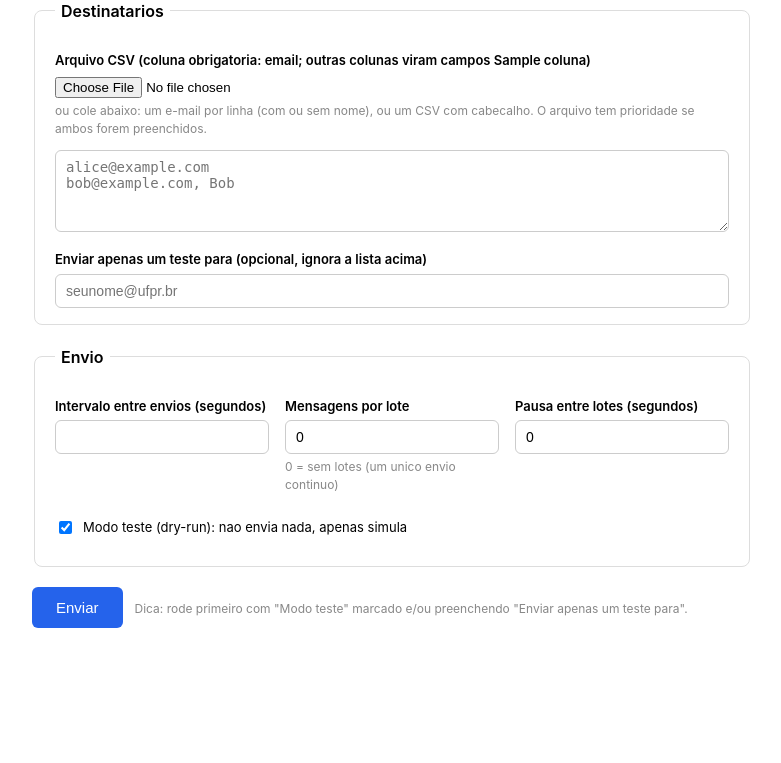
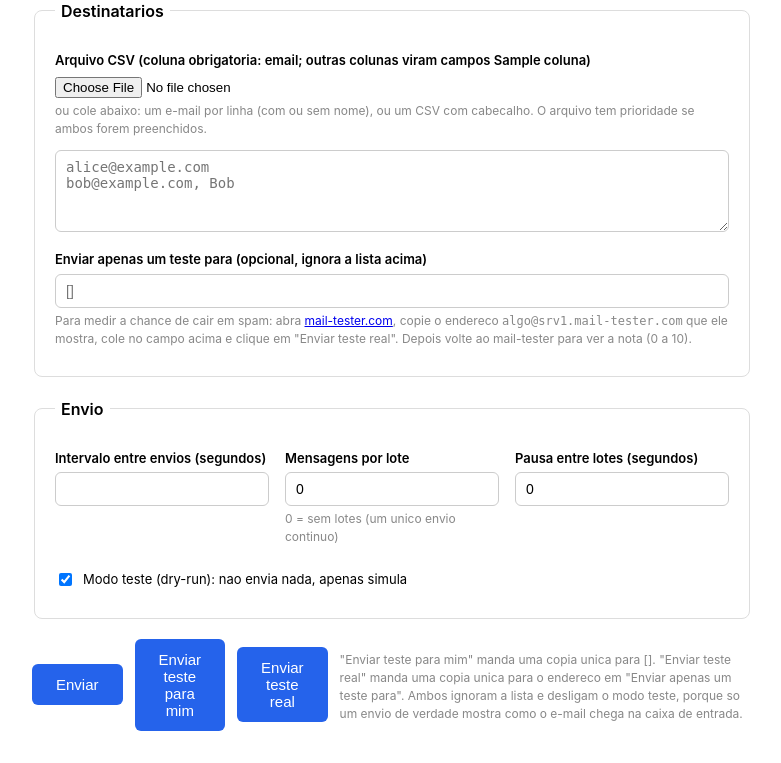
Before and after one commit to wboeger/BULKMAIL, a Flask app: template webapp/templates/index.html in a window 1280 px wide. Shown: the part 1219-1982 px from the top of the page, without its empty margins (248-1029 px from the left). Before the commit the page ends 1847 px from the top, so only its background shows below. Run offline with Flask 3, Linux system fonts and the light colour scheme; the template is opened without the code that fills it: most values are stand-ins (such as "Sample title", 1, 10 or a date in 2020).

Commit message:
feat: one-click single-message test sends from the web form
Add "Enviar teste para mim" and "Enviar teste real" next to the send
button. Both fill test_email, force dry_run off, and submit exactly one
message: a dry-run never leaves the machine, so it cannot show whether a
provider files the mail as spam.

Typing a mail-tester address also surfaces its result URL, derived from
the local part. The address itself is not scraped: mail-tester injects it
with JavaScript and exposes no stable endpoint, so the operator pastes it.

Submitting goes through requestSubmit() so the browser still enforces the
required subject and message fields.

```diff
--- a/webapp/templates/index.html
+++ b/webapp/templates/index.html
@@ -107,7 +107,14 @@
       <p class="hint">ou cole abaixo: um e-mail por linha (com ou sem nome), ou um CSV com cabecalho. O arquivo tem prioridade se ambos forem preenchidos.</p>
       <textarea name="recipients_text" rows="4" placeholder="alice@example.com&#10;bob@example.com, Bob"></textarea>
       <label>Enviar apenas um teste para (opcional, ignora a lista acima)</label>
-      <input type="email" name="test_email" placeholder="seunome@ufpr.br" />
+      <input type="email" id="test_email" name="test_email" placeholder="{{ defaults.user }}" />
+      <p class="hint">
+        Para medir a chance de cair em spam: abra
+        <a href="https://www.mail-tester.com" target="_blank" rel="noopener">mail-tester.com</a>,
+        copie o endereco <code>algo@srv1.mail-tester.com</code> que ele mostra, cole no campo acima
+        e clique em "Enviar teste real". Depois volte ao mail-tester para ver a nota (0 a 10).
+      </p>
+      <p class="hint" id="mailtester-link" style="display:none;"></p>
     </fieldset>
 
     <fieldset>
@@ -135,7 +142,14 @@
 
     <div class="actions">
       <button type="submit">Enviar</button>
-      <span class="hint">Dica: rode primeiro com "Modo teste" marcado e/ou preenchendo "Enviar apenas um teste para".</span>
+      <button type="button" id="btn-test-self">Enviar teste para mim</button>
+      <button type="button" id="btn-test-real">Enviar teste real</button>
+      <span class="hint">
+        "Enviar teste para mim" manda uma copia unica para {{ defaults.user }}.
+        "Enviar teste real" manda uma copia unica para o endereco em "Enviar apenas um teste para".
+        Ambos ignoram a lista e desligam o modo teste, porque so um envio de verdade mostra
+        como o e-mail chega na caixa de entrada.
+      </span>
     </div>
   </form>
 
@@ -149,6 +163,44 @@ function updateAuthMethod() {
 }
 document.querySelectorAll('input[name="smtp_auth_method"]').forEach(el => el.addEventListener("change", updateAuthMethod));
 updateAuthMethod();
+
+// Both test buttons send exactly one real message: a dry-run never leaves the
+// machine, so it cannot show whether a provider files the mail as spam.
+function sendSingleTest(address) {
+  const field = document.getElementById("test_email");
+  if (address) field.value = address;
+  if (!field.value.trim()) {
+    field.focus();
+    alert("Informe o endereco de teste (ou use mail-tester.com para obter um).");
+    return;
+  }
+  document.getElementById("dry_run").checked = false;
+  // requestSubmit keeps the browser's required-field validation; form.submit()
+  // would skip it and post an empty subject straight to the server.
+  field.form.requestSubmit();
+}
+
+document.getElementById("btn-test-self").addEventListener("click", function () {
+  sendSingleTest({{ defaults.user | tojson }});
+});
+document.getElementById("btn-test-real").addEventListener("click", function () {
+  sendSingleTest(null);
+});
+
+// A mail-tester address maps 1:1 to its result page, so surface the link as
+// soon as one is typed -- the score only appears after the message arrives.
+document.getElementById("test_email").addEventListener("input", function () {
+  const box = document.getElementById("mailtester-link");
+  const m = this.value.trim().match(/^([\w.+-]+)@[\w.-]*mail-tester\.com$/i);
+  if (m) {
+    const url = "https://www.mail-tester.com/" + encodeURIComponent(m[1]);
+    box.innerHTML = 'Depois de enviar, veja a nota em <a href="' + url +
+      '" target="_blank" rel="noopener">' + url + "</a>";
+    box.style.display = "block";
+  } else {
+    box.style.display = "none";
+  }
+});
 </script>
 </body>
 </html>
```
